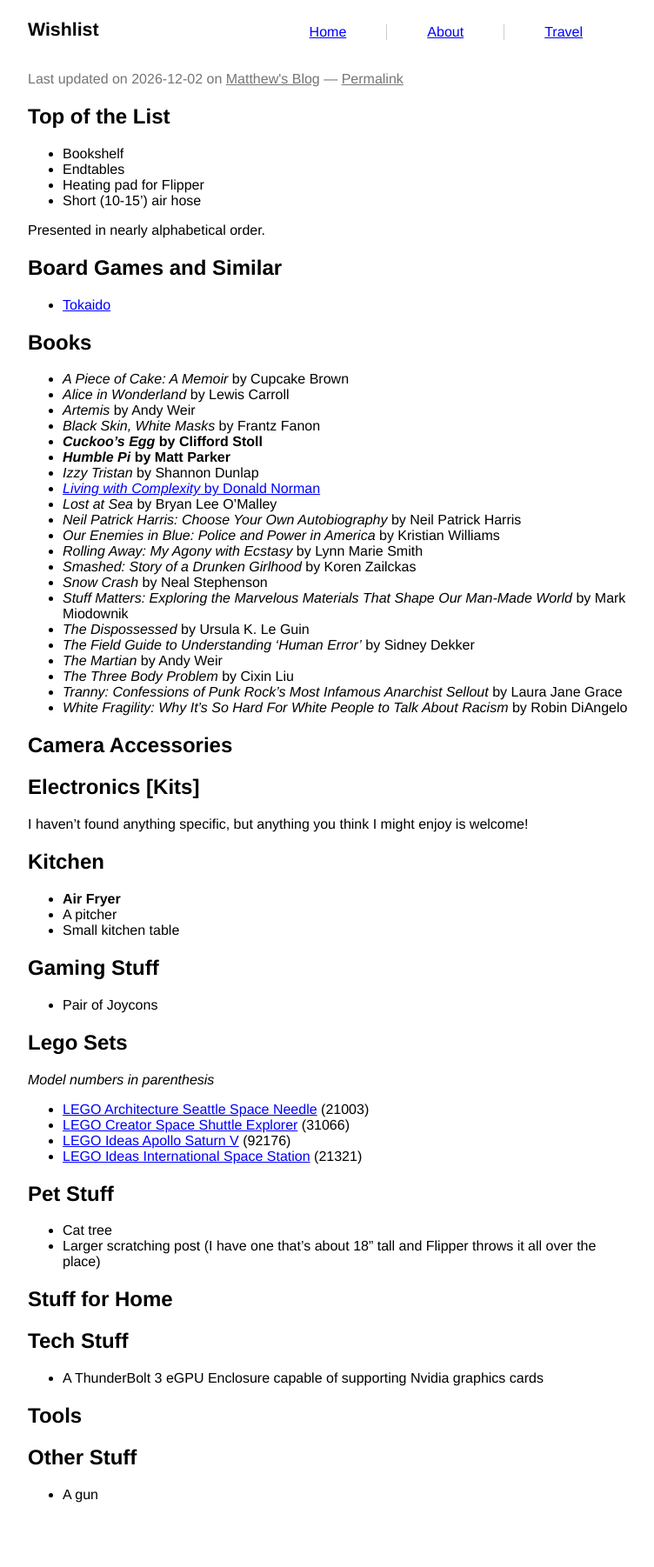
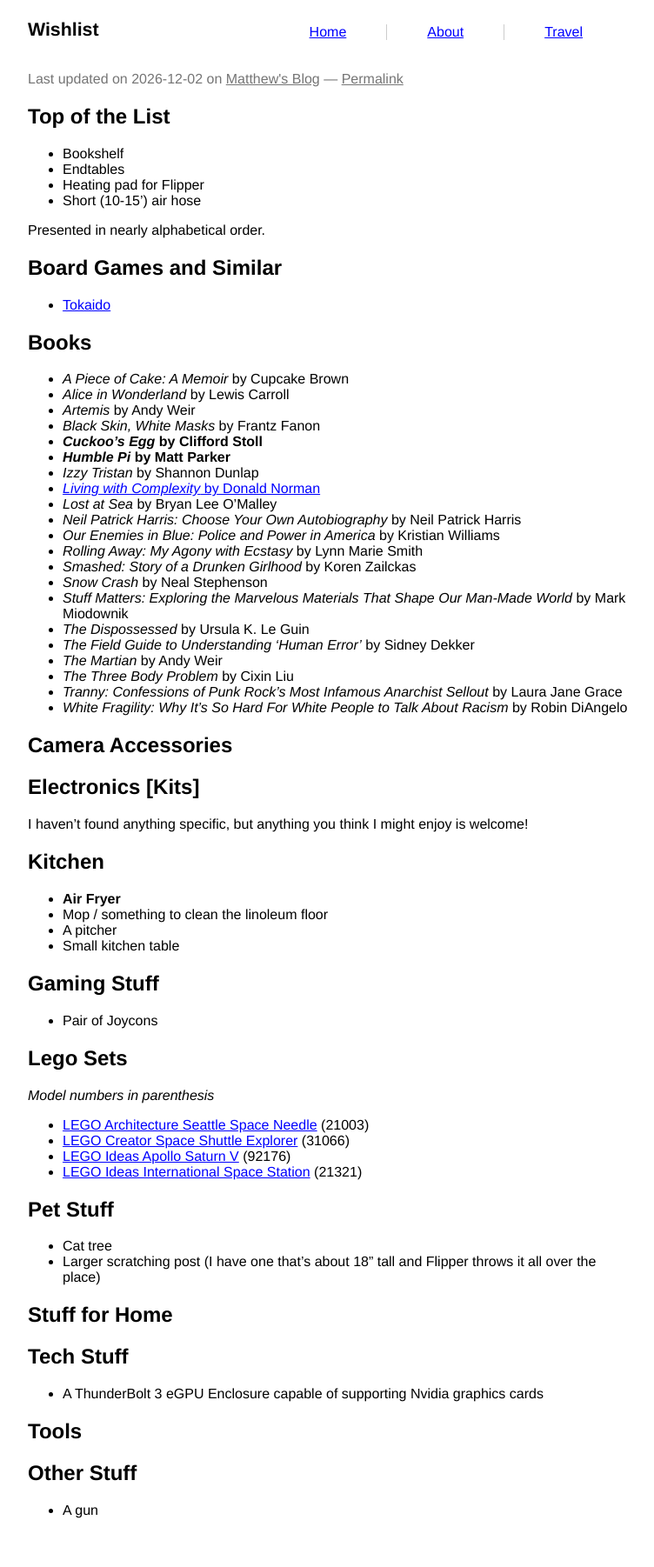
Before and after one commit to prplecake/jrgnsn.net, a Jekyll site: the page built from wishlist.md, in a window 1280 px wide. Shown: the whole page at 87% size, without its empty margins (258-1010 px from the left). Built offline with Jekyll 4.4.1, drawn with Linux system fonts in a browser that asks for light colours; a script that is not in the unit is left out.

Commit message:
Add mop to wishlist

```diff
--- a/wishlist.md
+++ b/wishlist.md
@@ -52,6 +52,7 @@
 
 ## Kitchen
 * **Air Fryer**
+* Mop / something to clean the linoleum floor
 * A pitcher
 * Small kitchen table
 
```
